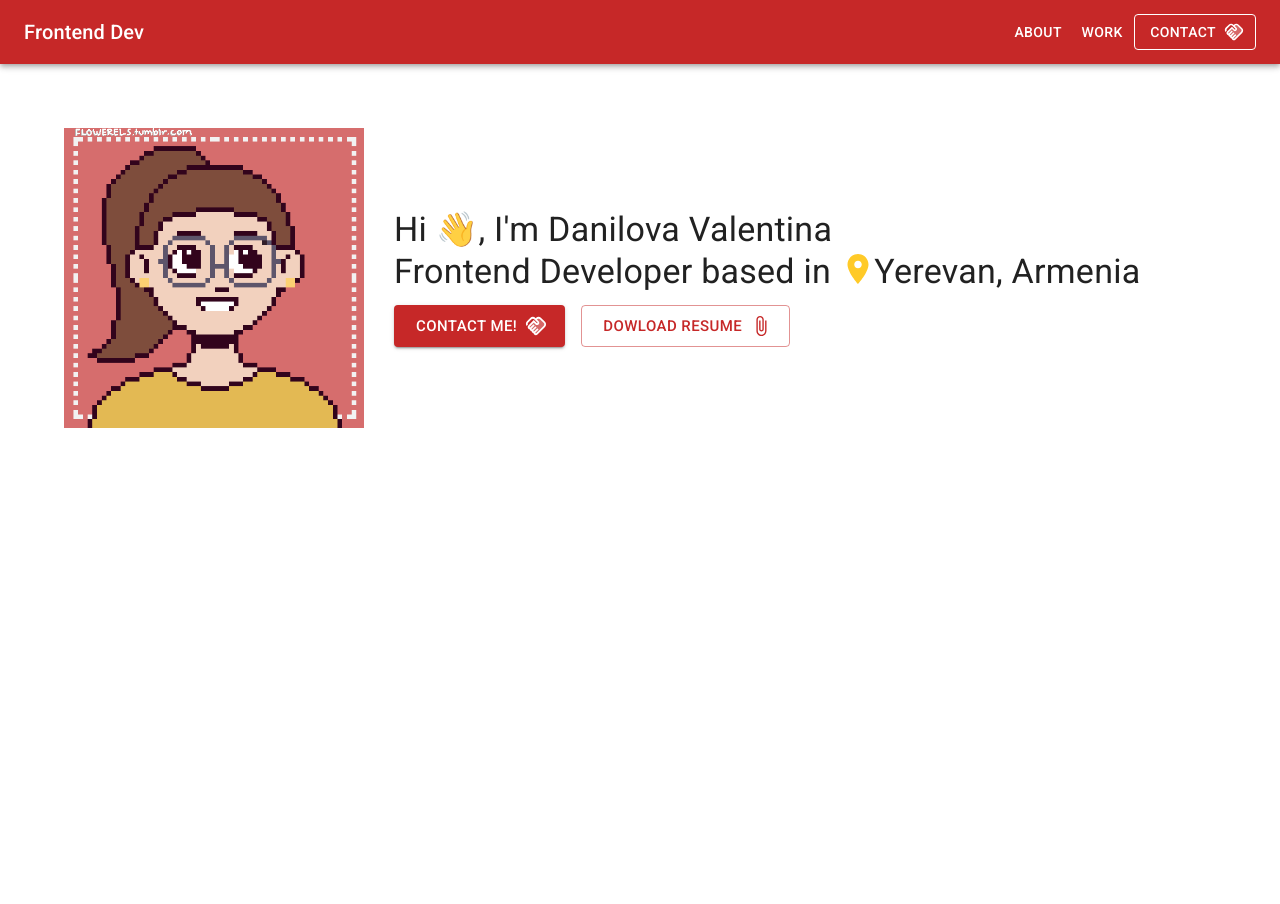
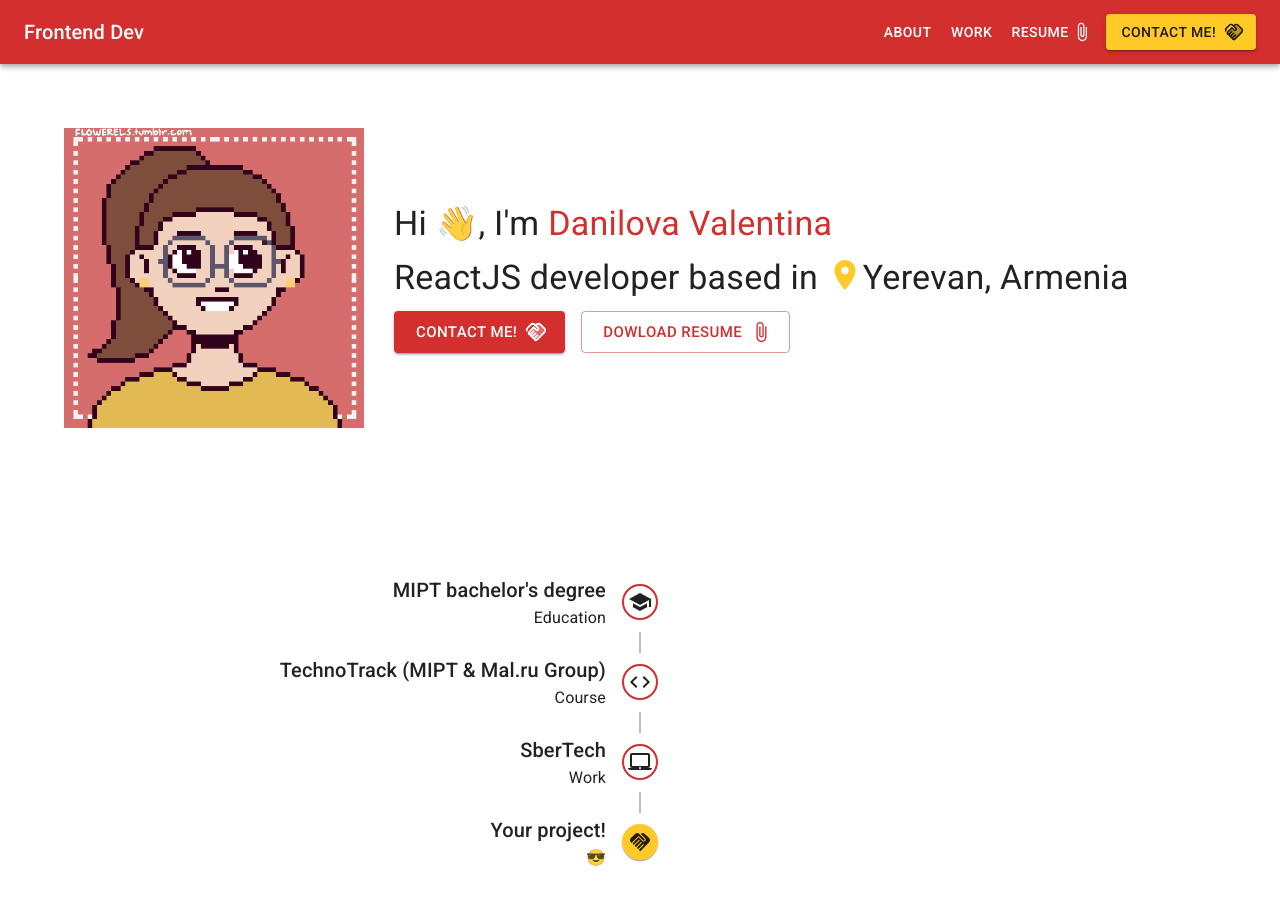
Before and after one commit to dvalentina/personal-website, a React (Create React App) app: page / in a window 1280 px wide. Shown: the top 904 px of the page. Before the commit the page ends 800 px from the top, so only its background shows below. Built offline with nearby package versions, Linux system fonts and the light colour scheme.

Commit message:
Added Experience component, slightly changed styles

```diff
--- a/package.json
+++ b/package.json
@@ -7,6 +7,7 @@
     "@emotion/react": "^11.9.3",
     "@emotion/styled": "^11.9.3",
     "@mui/icons-material": "^5.8.4",
+    "@mui/lab": "^5.0.0-alpha.95",
     "@mui/material": "^5.9.0",
     "@testing-library/jest-dom": "^5.16.5",
     "@testing-library/react": "^13.3.0",
--- a/src/components/App.tsx
+++ b/src/components/App.tsx
@@ -4,6 +4,7 @@ import { CssBaseline, ThemeProvider } from '@mui/material';
 
 import { theme } from '../themes/theme';
 
+import ExperienceComp from './ExperienceComp';
 import Header from './Header';
 import Introduction from './Introduction';
 
@@ -13,6 +14,7 @@ function App() {
       <ThemeProvider theme={theme}>
         <Header />
         <Introduction />
+        <ExperienceComp />
       </ThemeProvider>
     </CssBaseline>
   );
--- /dev/null
+++ b/src/components/ExperienceComp.tsx
@@ -0,0 +1,58 @@
+import React from 'react';
+
+import {
+  Timeline,
+  TimelineConnector,
+  TimelineContent,
+  TimelineDot,
+  TimelineItem,
+  TimelineOppositeContent,
+  TimelineSeparator,
+} from '@mui/lab';
+import { Box, Container, Typography } from '@mui/material';
+
+import { ExperienceData } from '../constants/ExperienceData';
+
+function ExperienceComp() {
+  const TimelineArray: React.ReactElement[] = ExperienceData.map((element, index, array) => {
+    const isFirst = index === 0;
+    const isLast = index === array.length - 1;
+
+    return (
+      <TimelineItem key={element.key}>
+        <TimelineOppositeContent sx={{ m: 'auto 0' }} variant="body2" color="text.secondary">
+          {element.comment}
+        </TimelineOppositeContent>
+        <TimelineSeparator>
+          <TimelineConnector sx={isFirst ? { visibility: 'hidden' } : { display: 'block' }} />
+          <TimelineDot color={isLast ? 'secondary' : 'primary'} variant={isLast ? 'filled' : 'outlined'}>
+            {element.icon}
+          </TimelineDot>
+          <TimelineConnector sx={isLast ? { visibility: 'hidden' } : { display: 'block' }} />
+        </TimelineSeparator>
+        <TimelineContent sx={{ py: '12px', px: 2 }}>
+          <Typography variant="h6" component="span">
+            {element.title}
+          </Typography>
+          <Typography>{element.subtitle}</Typography>
+        </TimelineContent>
+      </TimelineItem>
+    );
+  });
+
+  return (
+    <Box
+      sx={{
+        bgcolor: 'background.paper',
+        pt: 8,
+        pb: 6,
+      }}
+    >
+      <Container maxWidth="lg">
+        <Timeline position="left">{TimelineArray}</Timeline>
+      </Container>
+    </Box>
+  );
+}
+
+export default ExperienceComp;
--- a/src/components/Header.tsx
+++ b/src/components/Header.tsx
@@ -1,6 +1,6 @@
 import React from 'react';
 
-import { HandshakeTwoTone } from '@mui/icons-material';
+import { AttachFile, HandshakeTwoTone } from '@mui/icons-material';
 import { AppBar, Box, Button, Toolbar, Typography } from '@mui/material';
 
 function Header() {
@@ -13,8 +13,11 @@ function Header() {
           </Typography>
           <Button color="inherit">About</Button>
           <Button color="inherit">Work</Button>
-          <Button color="inherit" variant="outlined" endIcon={<HandshakeTwoTone />}>
-            Contact
+          <Button color="inherit" endIcon={<AttachFile sx={{ mr: '10px', ml: '-5px' }} />}>
+            Resume
+          </Button>
+          <Button color="secondary" variant="contained" endIcon={<HandshakeTwoTone />}>
+            Contact me!
           </Button>
         </Toolbar>
       </AppBar>
--- a/src/components/Introduction.tsx
+++ b/src/components/Introduction.tsx
@@ -9,9 +9,10 @@ import Emoji from './Emoji';
 
 function Introduction() {
   const hello = 'Hi ';
-  const introduction = `, I'm Danilova Valentina
-  Frontend Developer based in `;
-  const place = ' Yerevan, Armenia';
+  const introPart1 = ", I'm";
+  const name = ' Danilova Valentina';
+  const introPart2 = 'ReactJS developer based in ';
+  const place = 'Yerevan, Armenia';
 
   return (
     <Box
@@ -34,11 +35,20 @@ function Introduction() {
             >
               {hello}
               <Emoji label="waving hand" symbol="👋" />
-              {introduction}
-              <Place
-                sx={{ fontSize: '2.25rem', verticalAlign: 'bottom', mb: '0.375rem', mr: '-0.625rem' }}
-                color="secondary"
-              />
+              {introPart1}
+              <Typography component="span" variant="h4" color="primary">
+                {name}
+              </Typography>
+            </Typography>
+            <Typography
+              component="h1"
+              variant="h4"
+              color="text.primary"
+              gutterBottom
+              style={{ whiteSpace: 'pre-line' }}
+            >
+              {introPart2}
+              <Place sx={{ fontSize: '2.25rem', verticalAlign: 'bottom', mb: '0.375rem' }} color="secondary" />
               {place}
             </Typography>
             <Stack direction="row" spacing={2}>
--- /dev/null
+++ b/src/constants/ExperienceData.tsx
@@ -0,0 +1,42 @@
+import React from 'react';
+
+import { Code, Handshake, LaptopMac, School } from '@mui/icons-material';
+
+import Emoji from '../components/Emoji';
+import { IExperienceElement } from '../types';
+
+const bachelor = "MIPT bachelor's degree";
+const technoTrack = 'TechnoTrack (MIPT & Mal.ru Group)';
+const sberTech = 'SberTech';
+const next = 'Your project!';
+
+export const ExperienceData: IExperienceElement[] = [
+  {
+    key: 'bachelor',
+    title: bachelor,
+    subtitle: 'Education',
+    icon: <School />,
+    comment: '',
+  },
+  {
+    key: 'technotrack',
+    title: technoTrack,
+    subtitle: 'Course',
+    icon: <Code />,
+    comment: '',
+  },
+  {
+    key: 'sbertech',
+    title: sberTech,
+    subtitle: 'Work',
+    icon: <LaptopMac />,
+    comment: '',
+  },
+  {
+    key: 'next',
+    title: next,
+    subtitle: <Emoji label="smiling face with sunglasses" symbol="😎" />,
+    icon: <Handshake />,
+    comment: '',
+  },
+];
--- a/src/themes/theme.tsx
+++ b/src/themes/theme.tsx
@@ -1,13 +1,14 @@
 import { createTheme } from '@mui/material';
-import { amber, red } from '@mui/material/colors';
+import { amber, orange, red } from '@mui/material/colors';
 
 export const theme = createTheme({
   palette: {
     primary: {
-      main: red[800],
+      main: red[700],
     },
     secondary: {
       main: amber[400],
+      dark: orange[400],
     },
   },
 });
```
Also changed, not shown: src/types/index.d.ts (added, +7 -0 lines), 1 other file (tests, documents, lock files or other folders).
